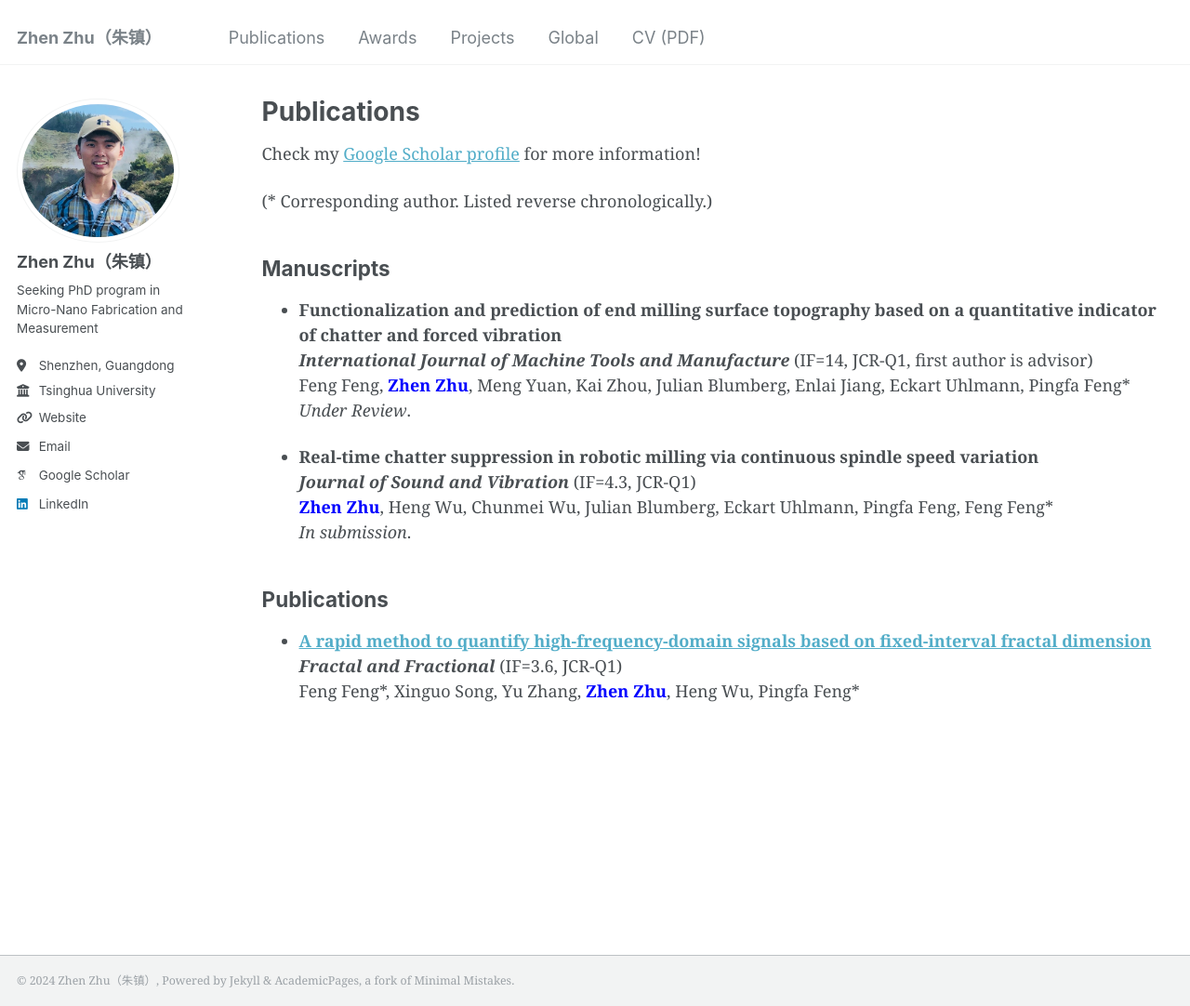
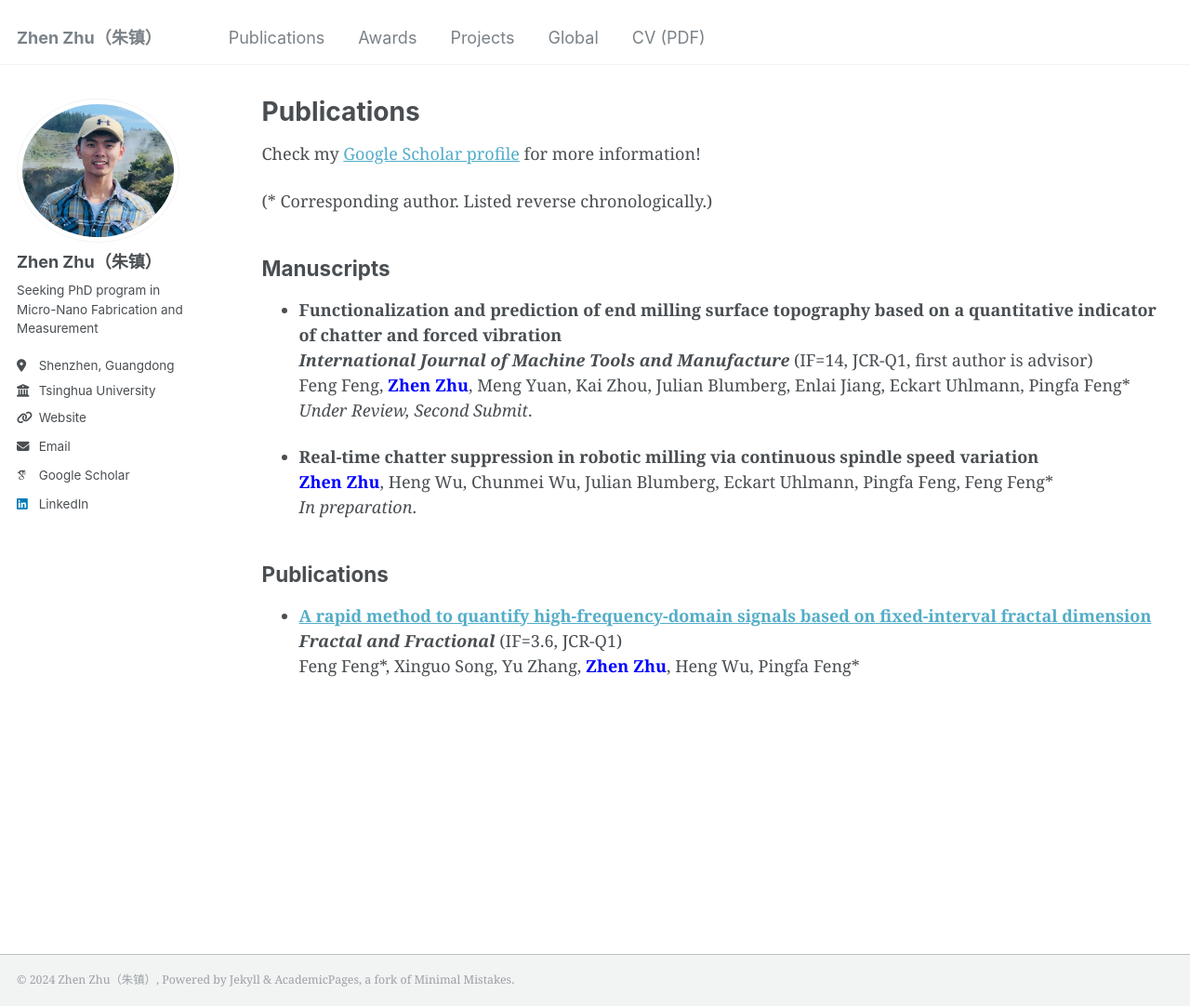
Before and after one commit to zhenzhuzz/zhenzhuzz.github.io, a Jekyll site: the page built from _pages/publications.md, in a window 1280 px wide and 1082 px high. Shown: the whole window at 93% size. Built offline with Jekyll 4.4.1, drawn with Linux system fonts in a browser that asks for light colours; some web fonts are replaced.

Commit message:
Update publications.md

```diff
--- a/_pages/publications.md
+++ b/_pages/publications.md
@@ -13,12 +13,11 @@ Check my [Google Scholar profile](https://scholar.google.com/citations?hl=en&use
 *   **Functionalization and prediction of end milling surface topography based on a quantitative indicator of chatter and forced vibration**
     ***International Journal of Machine Tools and Manufacture*** (IF=14, JCR-Q1, first author is advisor)
     Feng Feng, **<font color="blue">Zhen Zhu</font>**, Meng Yuan, Kai Zhou, Julian Blumberg, Enlai Jiang, Eckart Uhlmann, Pingfa Feng\*
-    *Under Review*.
+    *Under Review, Second Submit*.
 
 *   **Real-time chatter suppression in robotic milling via continuous spindle speed variation**
-    ***Journal of Sound and Vibration*** (IF=4.3, JCR-Q1)
     **<font color="blue">Zhen Zhu</font>**, Heng Wu, Chunmei Wu, Julian Blumberg, Eckart Uhlmann, Pingfa Feng, Feng Feng\*
-    *In submission*.
+    *In preparation*.
 
 ## Publications
 *   **[A rapid method to quantify high-frequency-domain signals based on fixed-interval fractal dimension](https://doi.org/10.3390/fractalfract8080455)**
```
